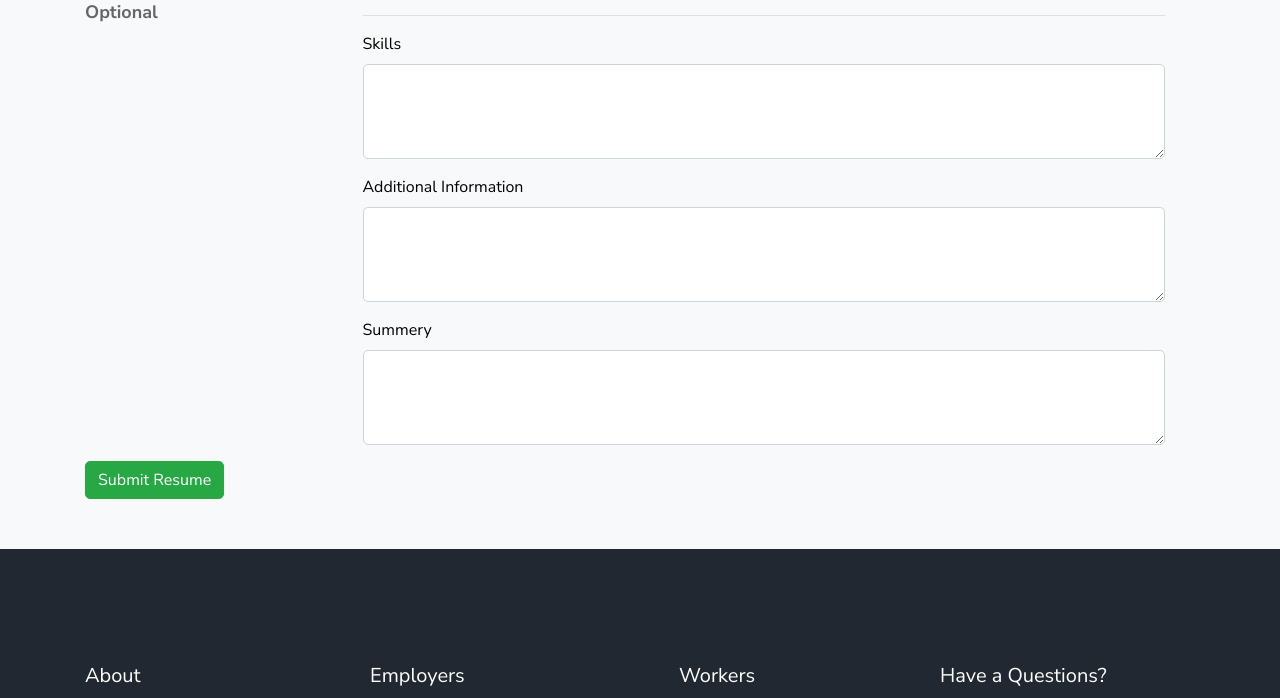
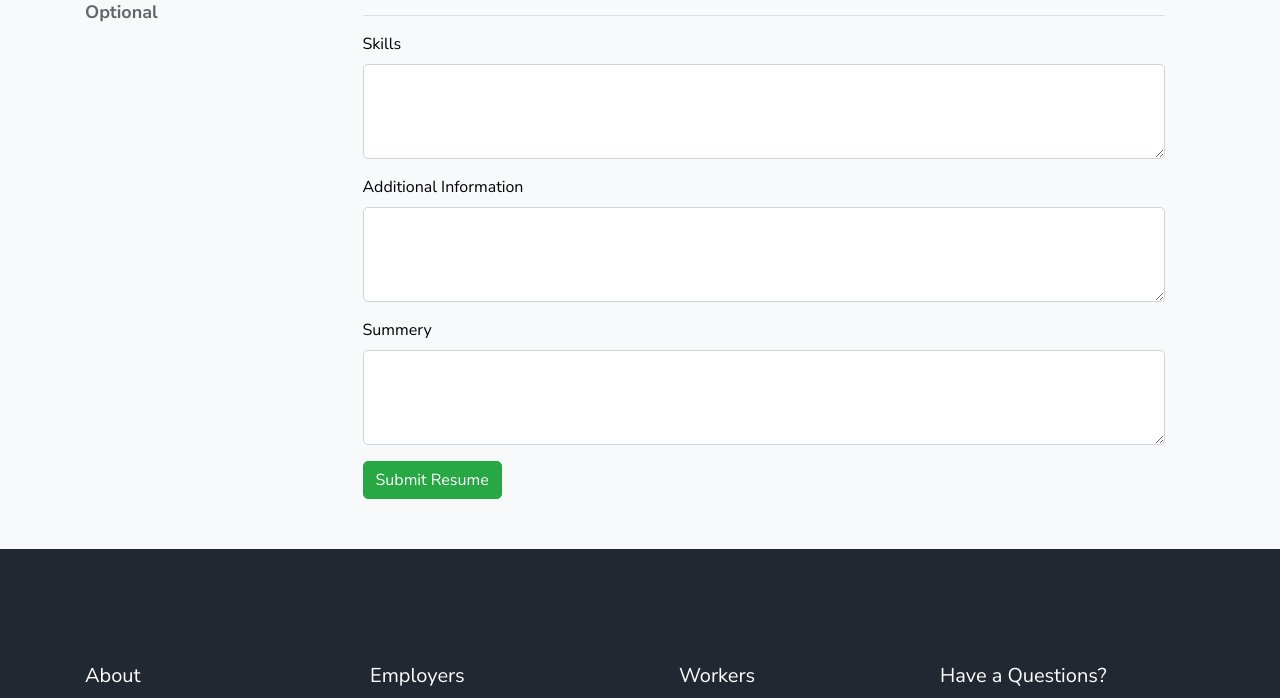
Before and after one commit to breakpro/Job, a CodeIgniter app: page /breakpro/index.php/uploadresume/index in a window 1280 px wide. Shown: the part 1186-1884 px from the top of the page. Run offline with CodeIgniter, Linux system fonts and the light colour scheme; some libraries are stand-ins or nearby versions; some web fonts are replaced.

Commit message:
moving the submit button

```diff
--- a/application/views/UploadResume/UploadResume.php
+++ b/application/views/UploadResume/UploadResume.php
@@ -125,6 +125,7 @@
                         <textarea rows="3" class="form-control" type="text" name="Summery" id="Summery"></textarea>
                     </div>
                 </div>
+                <div class="col-lg-3"></div>
                 <div class="col-lg-9">
                     <input  class="btn btn-success" type="submit" value="Submit Resume"style="margin-bottom: 50px">
                 </div>
```
